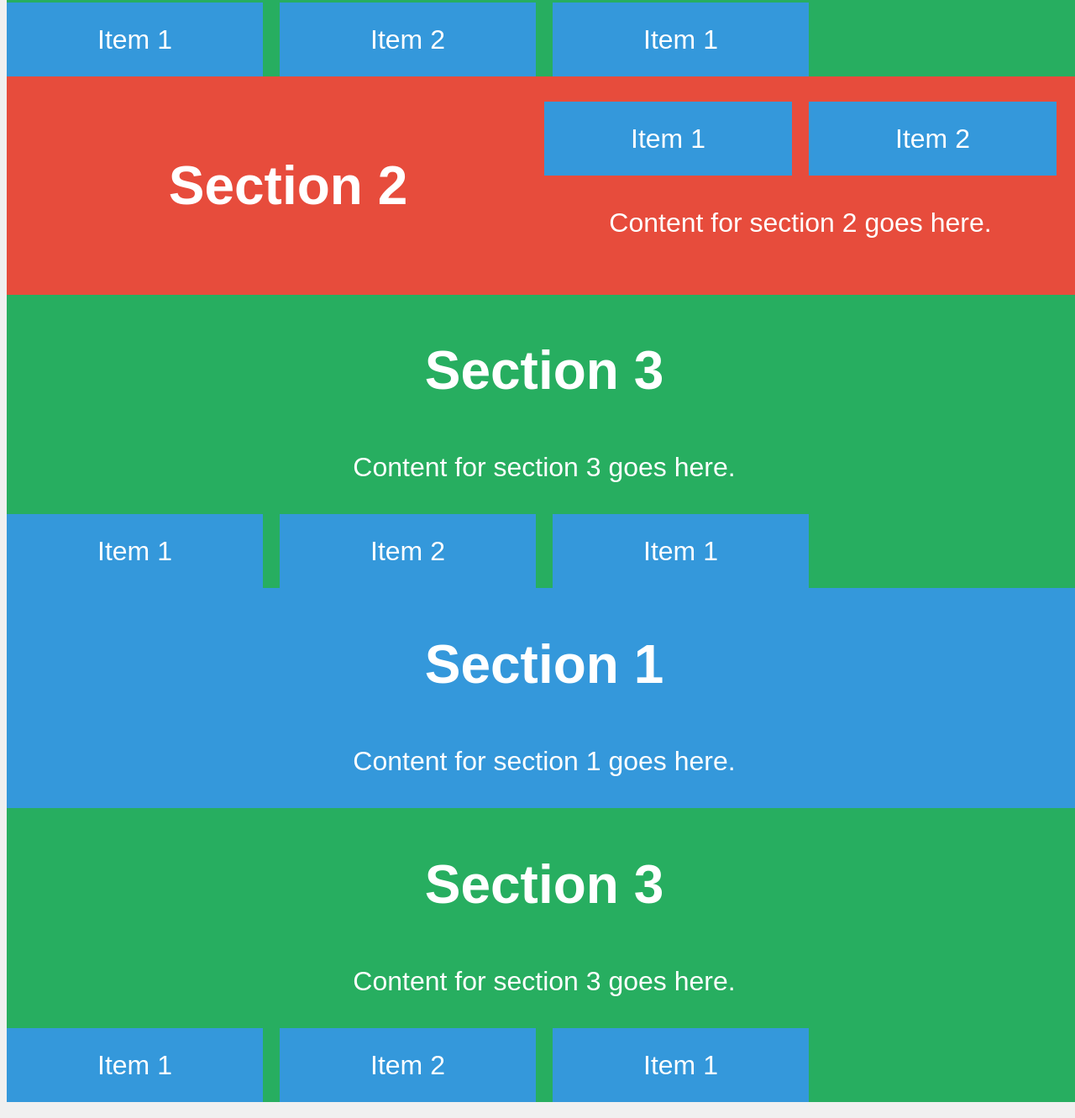
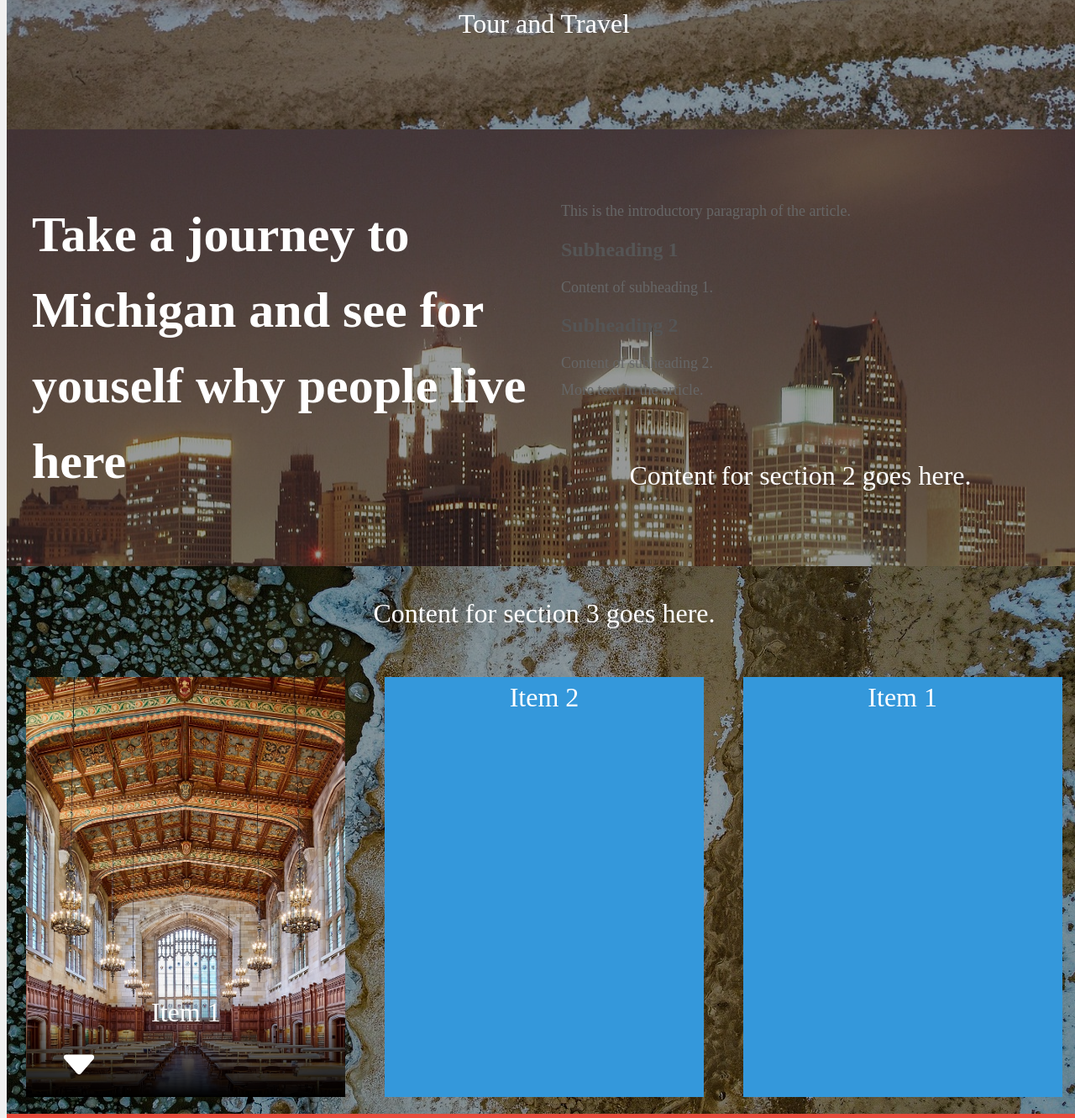
Before and after one commit to bennytalks/BennyToeppe_hw3TH_csi3150_fs2023, a plain HTML site: page index.html in a window 1280 px wide. Shown: the part 789-2120 px from the top of the page at 84% size. Drawn offline with Linux system fonts and the light colour scheme.

Commit message:
changes tuesday

```diff
--- a/hw3css.css
+++ b/hw3css.css
@@ -1,7 +1,8 @@
 @charset "utf-8";
 /* CSS Document */
+
 body {
-  font-family: Arial, sans-serif; /* Choose your preferred font stack */
+  font-family:Cabin, "Cabin Condensed", "Cabin Condensed Medium", "Cabin Condensed SemiBold", "Cabin Medium", "Cabin SemiBold", Boho;
   font-size: 16px;
   line-height: 1.5;
   background-color: #f0f0f0; /* Set a default background color */
@@ -13,38 +14,54 @@ body {
   display: flex;
 	padding: 30px;
   align-items: center;
-  text-align: center;
+  text-align:inherit;
 }
 
+.containervert{
+	height:100vw;
+	display: flex;
+	padding: 30px;
+  align-items: center;
+  text-align:inherit;
+}
 .half {
   flex: 1; /* This will make both halves equal in width */
-  /* Add other styles or content as needed */
 }
 
 .strip {
     width: 100vw; /* Full viewport width for each strip */
     align-items: center;
     text-align: center;
-	display:flex;
-  background-color: #3498db; /* Background color for each strip */
+    display: flex;
+    background-color: rgba(0,0,0,0.30);
     color: #fff; /* Text color */
     font-size: 2rem;
 }
 
 #section1 {
-  background-color: #3498db;
+    background-image: url(media/lake-7753345_1280.jpg);
     align-items: center;
     display: inline-flex;
+	background-size: cover;
+	padding-bottom: 40px;
+	background-color: rgba(0,0,0,0.40);
+	background-blend-mode: overlay;
 }
 
 #section2 {
-  background-color: #e74c3c;
     display: flex;
+	background-color: rgba(0,0,0,0.40);
+	background-blend-mode: overlay;
+    background-image: url(media/detroit-406894_1280.jpg);
+	background-size: cover;
 }
 
 #section3 {
-  background-color: #27ae60;
-	display:inline-block;
+    background-color: rgba(0,0,0,0.40);
+	background-blend-mode: overlay;
+    display: inline-block;
+    background-image: url(media/ice-7753346_1280.jpg);
+
 }
 
 #section4 {
@@ -52,24 +69,165 @@ body {
 	display: flex;
 }
 
-.grid-container {
-  display: grid;
-  grid-template-columns: repeat(2, 1fr); /* Adjust the number of columns here */
-  grid-template-rows: repeat(3, 1);    /* Adjust the number of rows here */
-  gap: 20px; /* Adjust the gap between grid items as needed */
+#section5 {
+  background-color: #e74c3c;
+	display: flex;
 }
 
+#section6 {
+  background-color: #e74c3c;
+	display: flex;
+}
+
+#section7 {
+  background-color: #e74c3c;
+	display: flex;
+}
+
+#section8 {
+  background-color: #e74c3c;
+	display: flex;
+}
+.strip h1{
+	padding-top: 10px;
+	font-size: 180px;
+	position:relative;
+	color: white;
+  padding: 20px; /* Adjust padding to control item size and spacing */
+}
+.strip h2{
+	font-size: 60px;
+	text-align: left;
+}
+
+
+#gridsection5{
+
+}
 #gridsection3{
-width: 100%;
+    place-items: stretch center;
     display: grid;
-	 grid-template-columns: repeat(4, 1fr);
-	 grid-template-rows: repeat(1, 1);
-	gap: 20px;
+    grid-template-columns: auto auto auto;
+    grid-template-rows: auto auto auto;
+	align-self: center;
 }
 
 .grid-item {
   background-color: #3498db; /* Change the background color */
-  padding: 20px; /* Adjust padding to control item size and spacing */
+	margin:20px;
+  padding-left: 40px;
+padding-right:40px;
   text-align: center;
+
+	width: 300px;
+	height: 500px;
   color: #ffffff; /* Text color */
 }
+#grid1{
+    background-color: black;
+    background-image: url(media/architecture-3528885_1280.jpg);
+	background-size: cover;
+	position:relative;
+
+}
+.grid-item-text{
+    height: 25%;
+    width: 100%;
+    position: absolute;
+    top: 75%;
+    left: 0%;
+    background-image: -webkit-linear-gradient(90deg,rgba(0,0,0,1.00) 0%,rgba(0,0,0,0.00) 100%), url(url);
+    background-image: -moz-linear-gradient(90deg,rgba(0,0,0,1.00) 0%,rgba(0,0,0,0.00) 100%), url(url);
+    background-image: -o-linear-gradient(90deg,rgba(0,0,0,1.00) 0%,rgba(0,0,0,0.00) 100%), url(url);
+    background-image: linear-gradient(0deg,rgba(0,0,0,1.00) 0%,rgba(0,0,0,0.00) 100%), url(url);
+    background-blend-mode: multiply;
+}
+
+
+
+
+.article {
+  text-align: left;
+	margin: auto;
+  padding: 20px;
+}
+
+/* Style the article title */
+.article h1 {
+  font-size: 28px;
+  color: #333;
+  margin-bottom: 10px;
+}
+
+/* Style article headings */
+.article h2 {
+  font-size: 24px;
+  color: #555;
+  margin-top: 20px;
+}
+
+/* Style the main article text */
+.article p {
+  font-size: 18px;
+  line-height: .8;
+  color: #666;
+}
+
+/* Style links within the article */
+.article a {
+  text-decoration: none;
+  color: #0078d4; /* A common link color in many Microsoft sites */
+}
+
+.article a:hover {
+  text-decoration: underline;
+}
+
+/* Add some padding and a border to images within the article */
+.article img {
+  display: block;
+  max-width: 100%;
+  margin: 20px auto;
+  border: 1px solid #ccc;
+}
+
+/* Style for blockquotes in the article */
+.article blockquote {
+  background-color: #f5f5f5;
+  border-left: 4px solid #0078d4;
+  padding: 10px;
+  margin: 20px 0;
+  color: #666;
+}
+
+/* Style for unordered and ordered lists */
+.article ul,
+.article ol {
+  margin: 15px 0 15px 20px;
+}
+
+/* Style for list items */
+.article li {
+  font-size: 16px;
+  line-height: 1.5;
+  color: #666;
+}
+
+/* Add some space at the bottom of the article */
+.article:last-child {
+  margin-bottom: 20px;
+}
+
+.btn{
+
+}
+
+.btnarrow{
+    height: 50px;
+    width: 50px;
+    position: absolute;
+    top: 50%;
+    left: 10%;
+    color: white;
+    /* [disabled]background-color: white; */
+}
--- a/index.html
+++ b/index.html
@@ -8,26 +8,36 @@
 
 <body>
 
-	  <div class="strip" id="section1">
+<div class="strip" id="section1">
+	<div class="container">
 		   <div class="half">
-    <h1>Section 1</h1>
-    <p>Content for section 1 goes here.</p>
+		     <img src="media/svg/MI-icon.svg" alt="" width="200" height="191"/>
+<h1>Michigan</h1>
+    <p>Tour and Travel</p>
   </div>
+		</div>
 	</div>
 
-
+<!----section 2---->
   <div class="strip" id="section2">
 	  <div class="container" id="containerall">
 		  <div class="half" id="halfsection2left">
-    <h1>Section 2</h1>
+    <h2>Take a journey to Michigan and see for youself why people live here&nbsp; &nbsp; &nbsp; &nbsp;</h2>
 		  </div>
 	  <div class="half" id="halfsection2right">
-	  <div class="grid-container">
-  <div class="grid-item">Item 1</div>
-  <div class="grid-item">Item 2</div>
+
+  <article class="article">
+
+  <p>This is the introductory paragraph of the article.</p>
+  <h2>Subheading 1</h2>
+  <p>Content of subheading 1.</p>
+  <h2>Subheading 2</h2>
+  <p>Content of subheading 2.</p>
+  <p>More text in the article.</p>
+</article>
 
   <!-- Repeat grid items as needed -->
-</div>
+
     <p>Content for section 2 goes here.</p>
 		  </div>
   </div>
@@ -36,18 +46,21 @@
 
 	  </div>
   <div class="strip" id="section3">
-    <h1>Section 3</h1>
-
     <p>Content for section 3 goes here.</p>
 	  <div class"container">
 	  <div class="gridcontainer" id="gridsection3">
-	  <div class="grid-item">Item 1</div>
+	  <div class="grid-item" id="grid1">
+		  <div class="grid-item-text">
+		  Item 1
+			  <div class="btnarrow">
+		  <img src="media/svg/caret-down-fill.svg" alt="" width="50" height="50"/> </div>
+		  </div>
+	    </div>
   <div class="grid-item">Item 2</div>
 	  <div class="grid-item">Item 1</div>
 
 		  </div>
 		  </div>
-  </div>
 
 
 	  <div class="strip" id="section4">
```
Also changed, not shown: media/svg/MI-icon.svg (added), media/svg/caret-down-fill.svg (added), media/svg/iconmonstr-angel-down-thin.svg (added). Lines whose indentation alone changed are shown as unchanged.
